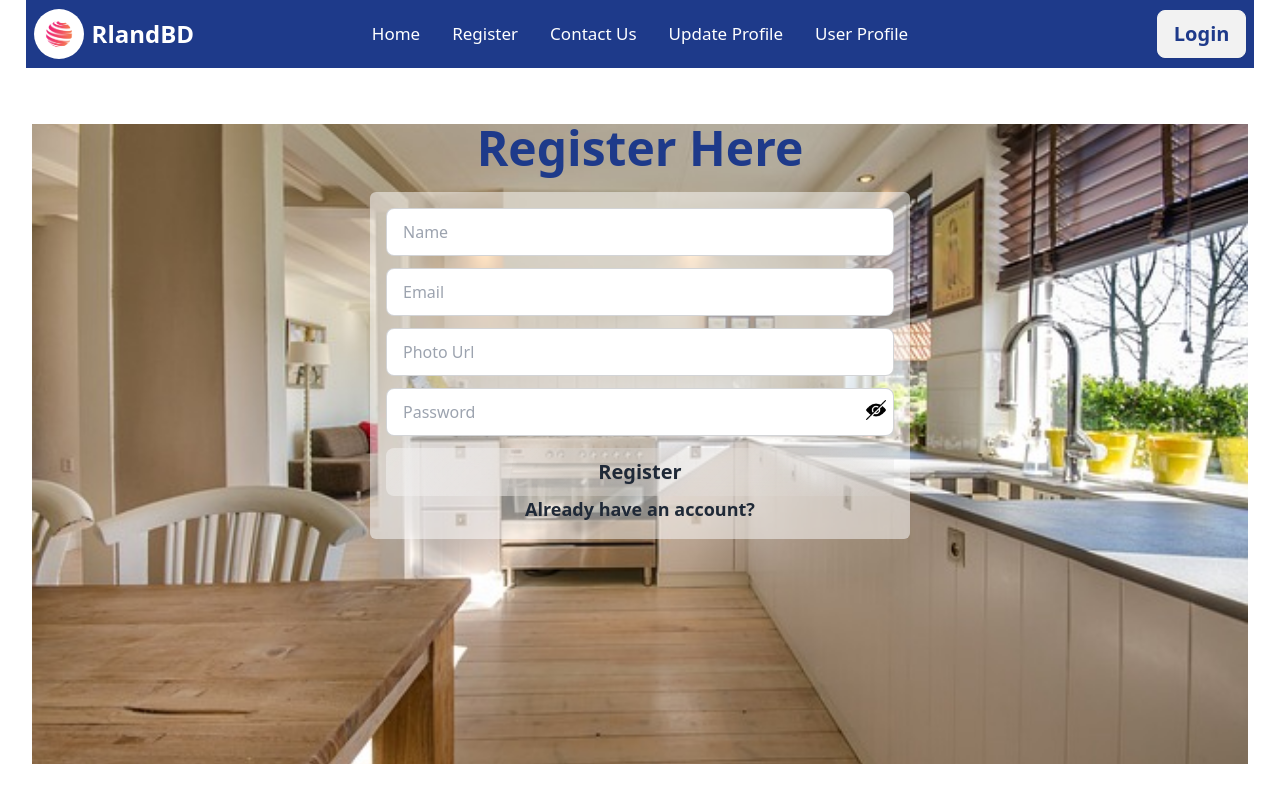
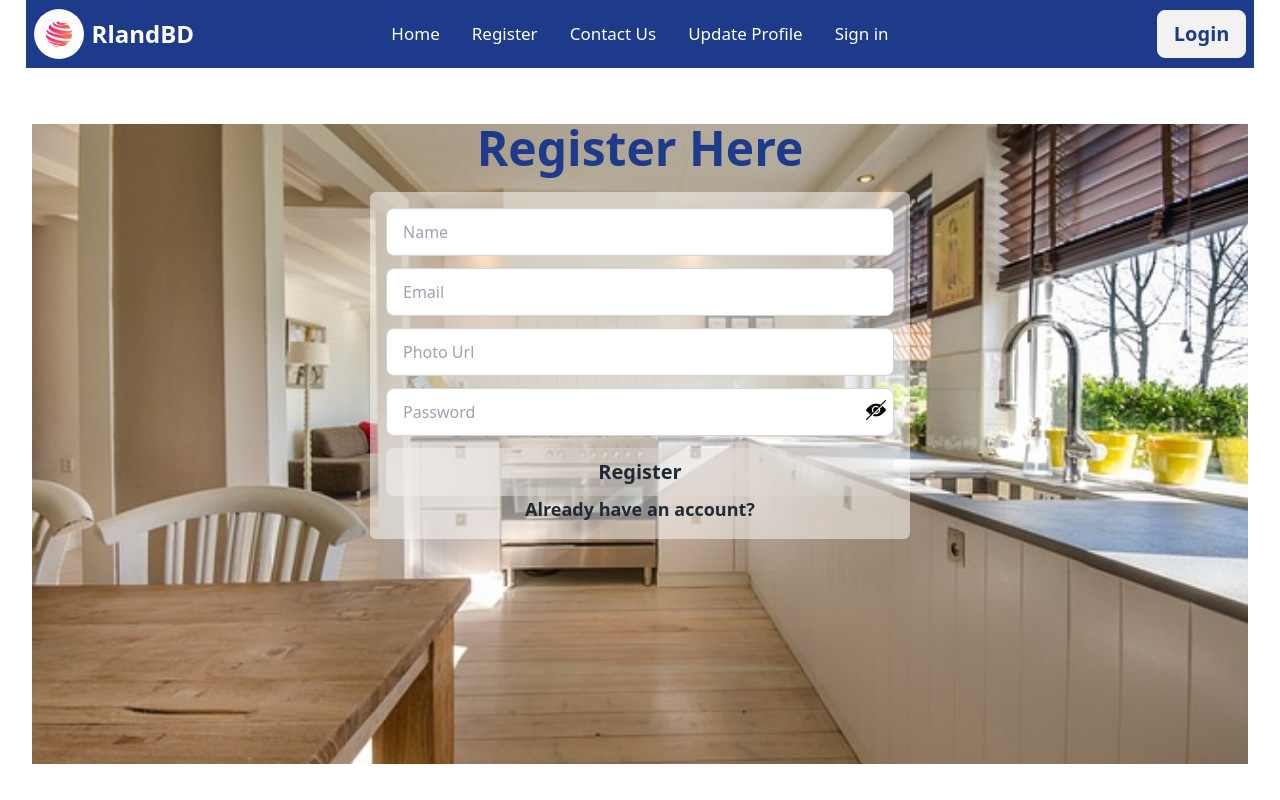
Before and after one commit to robs360/Real-Estate, a React (Vite) app: page /reg in a window 1280 px wide. Built offline with nearby package versions, Linux system fonts and the light colour scheme; no server answers.

Commit message:
complete

```diff
--- a/src/component/Login2.jsx
+++ b/src/component/Login2.jsx
@@ -52,6 +52,7 @@ const Login = () => {
         signIn(Email, Password)
             .then(res => {
                 console.log(res.user)
+                alert('Wow!you are in here')
                 navigate(location?.state ? location.state : '/')
             })
             .catch(error => {
--- /dev/null
+++ b/src/component/error.jsx
@@ -0,0 +1,15 @@
+import React from "react";
+import img404 from '../assets/images/img404.jpg'
+const Error=()=>{
+    return(
+        <>
+          <div className="w-full min-h-[100vh] flex justify-center items-center">
+                 <div>
+                    <img src={img404} className="w-[320px] h-[260px]" alt="" srcset="" />
+                    <h1 className="text-center text-xl">Opps!Page not found</h1>
+                 </div>
+          </div>
+        </>
+    )
+}
+export default Error
--- a/src/component/nav.jsx
+++ b/src/component/nav.jsx
@@ -63,7 +63,11 @@ const Nav = () => {
                         <li className="text-[17px] font-medium"><a>Update Profile</a></li>
                     </Link>
                     <Link to={'/user'}>
-                        <li className="text-[17px] font-medium"><a>User Profile</a></li>
+                        <li className="text-[17px] font-medium"><a>
+                              {user? <img title={`${user.displayName}`} className="w-[30px] h-[30px] rounded-[50%]"
+                                src={user.photoURL} alt="" srcset="" />
+                            :'Sign in'}
+                            </a></li>
                     </Link>
                 </ul>
             </div>
@@ -72,8 +76,7 @@ const Nav = () => {
                 {
                     user ? (
                         <div className="flex items-center space-x-2">
-                            <img title={`${user.displayName}`} className="w-[30px] h-[30px] rounded-[50%]"
-                                src={user.photoURL} alt="" srcset="" />
+
                             <button onClick={handleClick}
                                 className="btn glass text-xl font-semibold text-white">
                                 Logout</button>
--- a/src/component/signup.jsx
+++ b/src/component/signup.jsx
@@ -48,7 +48,7 @@ const Signup = () => {
                 setSuccess('Register done Successfully')
 
 
-
+               alert('Wow!you are in here')
                 updateProfile(auth.currentUser, {
                     displayName:Name, photoURL: photo
                   }).then(() => {
--- a/src/main.jsx
+++ b/src/main.jsx
@@ -1,5 +1,5 @@
 import React from 'react'
-import ReactDOM from 'react-dom/client'
+import ReactDOM from 'react-dom';
 import App from './App.jsx'
 import './index.css'
 import {
@@ -17,13 +17,14 @@ import Contact from './component/Contact.jsx';
 import Private from './component/private.jsx';
 import Update from './component/Update.jsx';
 import Profile from './component/userPrifile.jsx';
-
+import Error from './component/error.jsx';
 
 
 const router = createBrowserRouter([
   {
     path: "/",
     element: <App></App>,
+    errorElement:<Error></Error>,
     children: [
       {
         path: '/',
```
Also changed, not shown: src/assets/images/img404.jpg (added).
